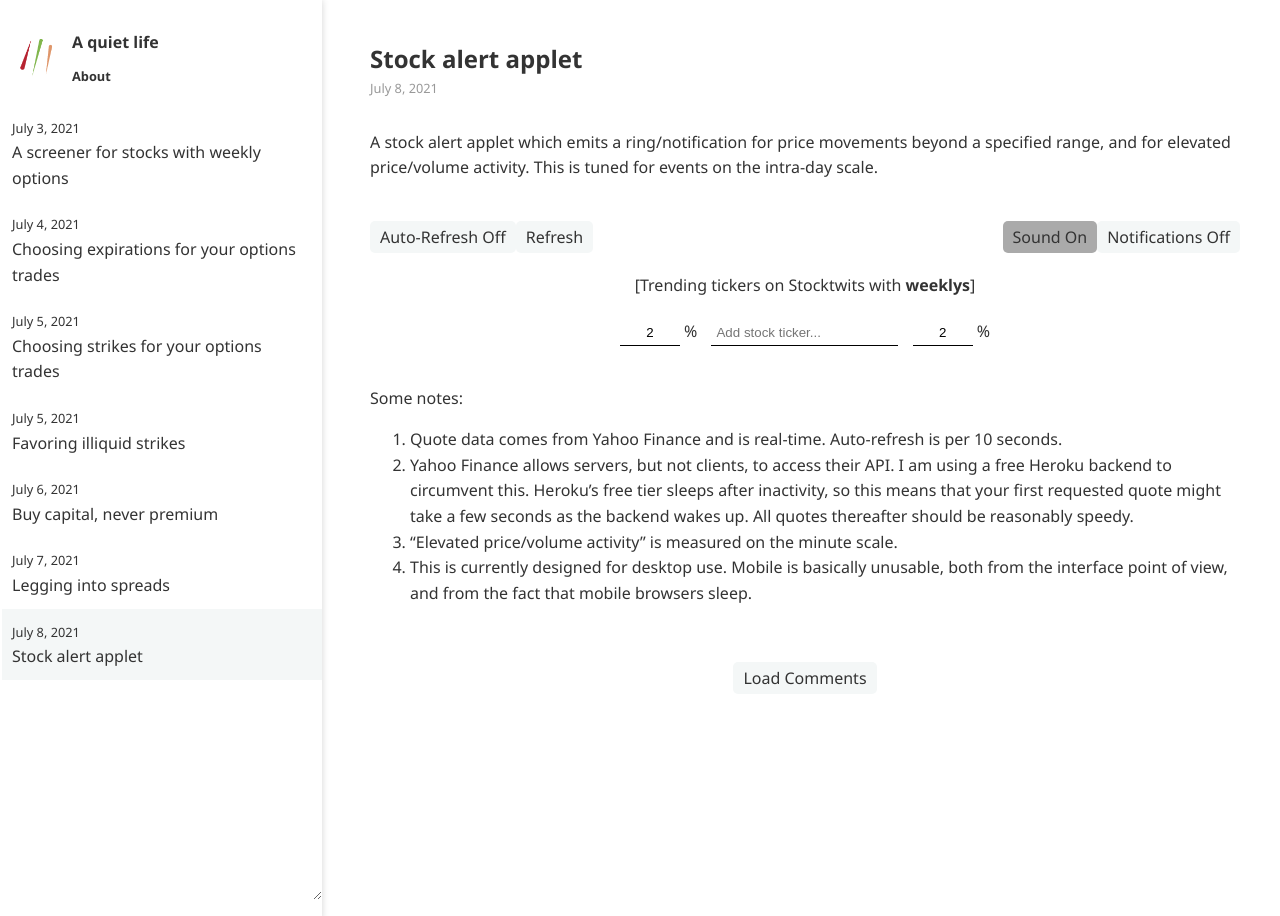
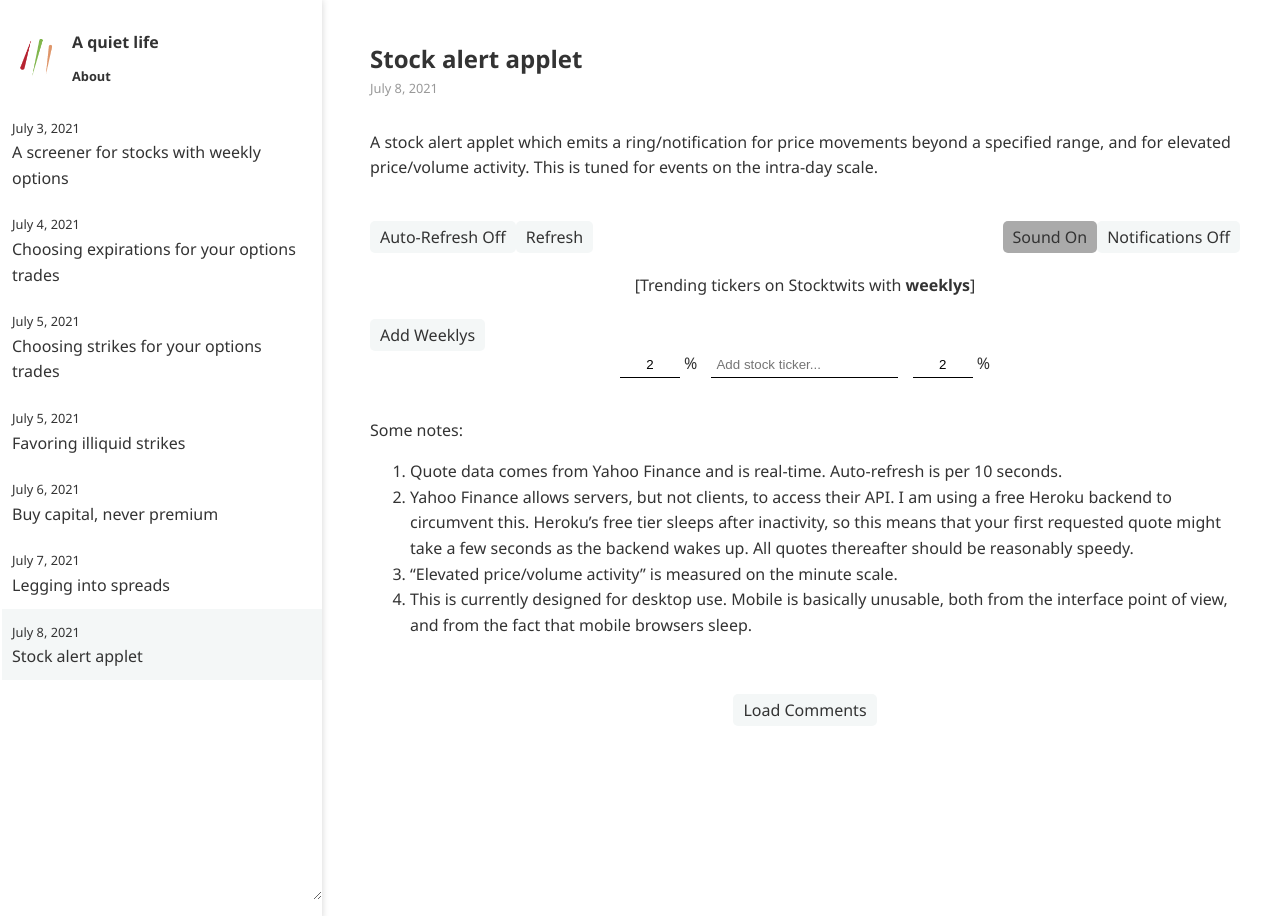
Before and after one commit to ansyblenetwork/aquietlife, a Jekyll site: the page built from _posts/2021-07-08-alerts.md, in a window 1280 px wide. Built offline with Jekyll 4.4.1, drawn with Linux system fonts in a browser that asks for light colours.

Commit message:
Update 2021-07-08-alerts.md

```diff
--- a/_posts/2021-07-08-alerts.md
+++ b/_posts/2021-07-08-alerts.md
@@ -20,6 +20,7 @@ A stock alert applet which emits a ring/notification for price movements beyond
 </div>
 
 <div style="margin-bottom:20px;text-align:center" id="stocktwits">[Trending tickers on Stocktwits with <strong>weeklys</strong>]</div>
+<button style="margin:0 auto" onclick="D('tickerInput').value = weeklyList.join(); submitTicker();">Add Weeklys</button>
 
 <div style="width:max-content; margin:auto">
 <input id="defaultLower" onblur="if (!this.value) this.value = 0; defaultLower = parseFloat(this.value);" type="text" autocomplete="off" value="2" placeholder="Margin..."> %
```
